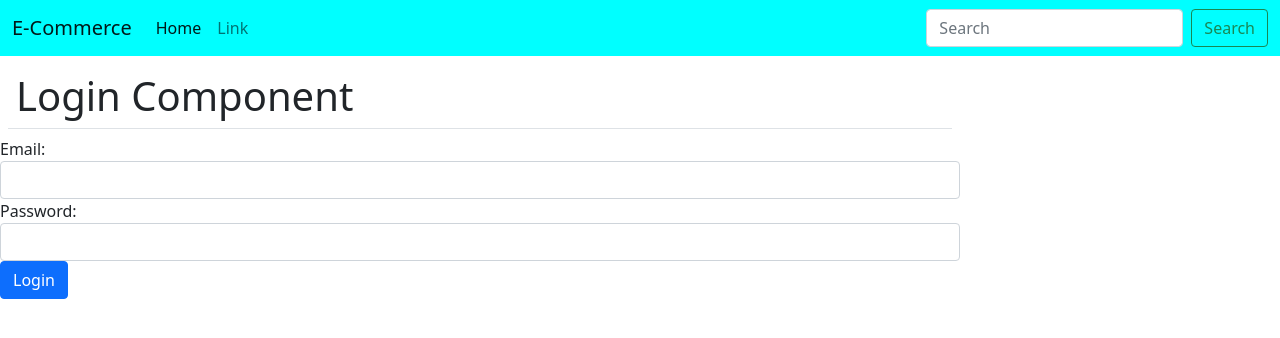
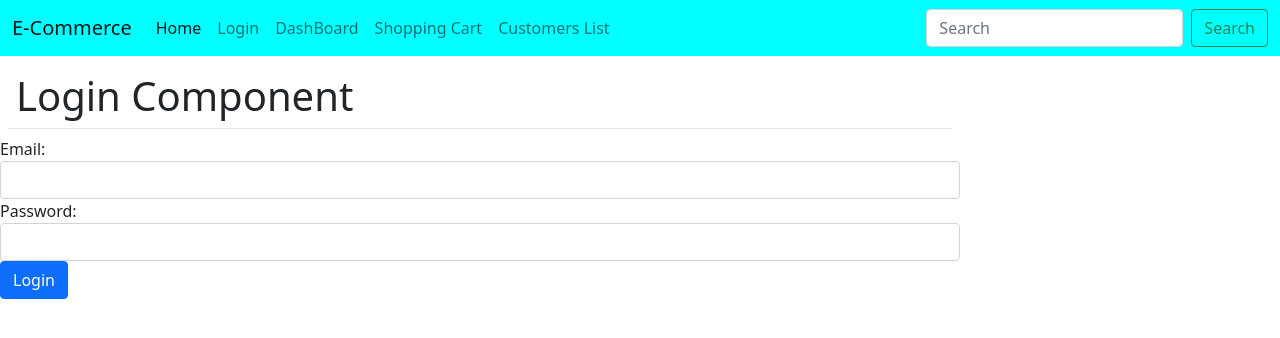
Before and after one commit to SaiRaju27/React-Commerce, a React (Create React App) app in the folder my-first-app/: page / in a window 1280 px wide. Shown: the top 338 px of the page. Built offline with nearby package versions, Linux system fonts and the light colour scheme.

Commit message:
Added Login Form using AJAX calls and Routing

```diff
--- a/my-first-app/package.json
+++ b/my-first-app/package.json
@@ -14,6 +14,7 @@
     "popper.js": "^1.16.1",
     "react": "^18.1.0",
     "react-dom": "^18.1.0",
+    "react-router-dom": "^6.3.0",
     "react-scripts": "^2.1.3",
     "web-vitals": "^2.1.4"
   },
--- a/my-first-app/src/App.jsx
+++ b/my-first-app/src/App.jsx
@@ -1,14 +1,31 @@
 import React, { Component } from 'react';
 import { NavBar } from './NavBar';
-// import ShoppingCart from './ShoppingCart';
+import ShoppingCart from './ShoppingCart';
 import Login from './Login';
+import CustomerList from './CustomerList';
+import { Dashboard } from './Dashboard';
+import NoMatchPage from './NoMatchPage';
+import { BrowserRouter, Route, Routes } from 'react-router-dom'
 class App extends Component {
     render() {
         return (
             <>
-                <NavBar />
-                <Login />
-                {/* <ShoppingCart /> */}
+
+                <BrowserRouter>
+                    <NavBar />
+                    <Routes>
+
+
+                        {/* <Dashboard /> */}
+                        <Route path="/" exact element={<Login />} >Login</Route>
+                        <Route path="/dashboard" exact element={<Dashboard />} />
+                        <Route path="/cart" exact element={<ShoppingCart />} />
+                        <Route path="/customers" exact element={<CustomerList />} />
+                        <Route path="*" exact element={<NoMatchPage />} />
+                        {/* <ShoppingCart /> */}
+
+                    </Routes>
+                </BrowserRouter>
             </>
 
         )
--- /dev/null
+++ b/my-first-app/src/Dashboard.jsx
@@ -0,0 +1,11 @@
+import React, { Component } from 'react';
+
+export class Dashboard extends Component {
+    render() {
+        return (
+            <>
+                <h1>This is a Dasbhaboard component</h1>
+            </>
+        )
+    }
+}
--- a/my-first-app/src/Login.jsx
+++ b/my-first-app/src/Login.jsx
@@ -11,14 +11,17 @@ export default class Loginb extends Component {
         }
     }
 
-    handleChange = () => {
-        console.log(this.state)
-        if (this.state.email === "admin@gmail.com" && this.state.password === "admin") {
+    handleChange = async () => {
+        var response = await fetch(`http://localhost:3000/users?email=${this.state.email}&password=${this.state.password}`, { method: "GET" })
+        console.log(response)
+        var body = await response.json()
+        console.log(body)
+        // console.log(this.state)
+        if (body.length > 0) {
             this.setState({
                 message: "Successfully Logged in"
 
             })
-
         }
         else {
             this.setState({
@@ -27,6 +30,20 @@ export default class Loginb extends Component {
             })
 
         }
+        /* if (this.state.email === "admin@gmail.com" && this.state.password === "admin") {
+             this.setState({
+                 message: "Successfully Logged in"
+
+             })
+
+         }
+         else {
+             this.setState({
+                 message: "Invalid Credentials"
+
+             })
+
+         }*/
     }
     render() {
         return (
--- a/my-first-app/src/NavBar.jsx
+++ b/my-first-app/src/NavBar.jsx
@@ -1,5 +1,6 @@
 import React, { Component } from "react";
 import "./index.css";
+import { Link } from 'react-router-dom';
 export class NavBar extends Component {
     render() {
         return (
@@ -16,7 +17,16 @@ export class NavBar extends Component {
                                     <a className="nav-link active" aria-current="page" href="/#">Home</a>
                                 </li>
                                 <li className="nav-item">
-                                    <a className="nav-link" href="/#">Link</a>
+                                    <Link to="/" className="nav-link" >Login</Link>
+                                </li>
+                                <li className="nav-item">
+                                    <Link to="/dashboard" className="nav-link" >DashBoard</Link>
+                                </li>
+                                <li className="nav-item">
+                                    <Link to="/cart" className="nav-link" >Shopping Cart</Link>
+                                </li>
+                                <li className="nav-item">
+                                    <Link to="/customers" className="nav-link" >Customers List</Link>
                                 </li>
                             </ul>
                             <form className="d-flex">
--- /dev/null
+++ b/my-first-app/src/NoMatchPage.jsx
@@ -0,0 +1,12 @@
+import React, { Component } from 'react'
+
+export default class NoMatchPage extends Component {
+    render() {
+        return (
+            <>
+                <h1>404 Error Page Not Found</h1>
+            </>
+
+        )
+    }
+}
--- a/my-first-app/src/ShoppingCart.jsx
+++ b/my-first-app/src/ShoppingCart.jsx
@@ -8,22 +8,40 @@ export default class ShoppingCart extends Component {
         //console.log("Constructor method executed");
         super();// we have to call super class contructor (Component) if we doesn' call super this keyword gigves error
         this.state = {
-            products: [
+            products: [],
+            /* products: [
                  { id: 1, productName: "Iphone", price: 80000, quantity: 0, photo: "https://picsum.photos/id/1020/1300" },
                  { id: 2, productName: "Sony Camera", price: 5000, quantity: 0, photo: "https://picsum.photos/id/1021/1300" },
                  { id: 3, productName: "Samsung Laptop", price: 40000, quantity: 0, photo: "https://picsum.photos/id/1022/1300" },
                  { id: 4, productName: "Ipad", price: 20000, quantity: 0, photo: "https://picsum.photos/id/1023/1300" },
                  { id: 5, productName: "Dell Monitor", price: 50000, quantity: 0, photo: "https://picsum.photos/id/1024/1300" },
                  { id: 6, productName: "Reconnect", price: 10000, quantity: 0, photo: "https://picsum.photos/id/1025/1300" },
-            ],
+             ],*/
 
         }
     }
 
     // //executes after constructor and render method(inlcudes life cycle of child components if any) of current component
-    // componentDidMount() {
-    //     console.log("component did mount method executed");
-    // }
+    componentDidMount = async () => {
+        console.log("component did mount method executed");
+        //fetch data from datasource
+        var response = await fetch("http://localhost:3000/products", { method: "GET" })
+        console.log(response);
+        var s = await response.json()
+        console.log(s)
+        this.setState({ products: s })
+        /* promise.then((response) => {
+             console.log(response)
+             var promise1 = response.json();
+             promise1.then((prods) => {
+                 this.setState({ products: prods })  we dont use to write then simple await and assign a variable
+                 console.log(prods)
+             })
+
+
+         }) as this is a complex things to write nested promises we use async and await conectps*/
+
+    }
     // //executes if there is anhy change
     // componentDidUpdate(prevProps, prevState) {
     //     console.log("component did update method executed", prevProps, prevState, this.props, this.state);
```
Also changed, not shown: 1 other file (tests, documents, lock files or other folders). Lines whose indentation alone changed are shown as unchanged.
